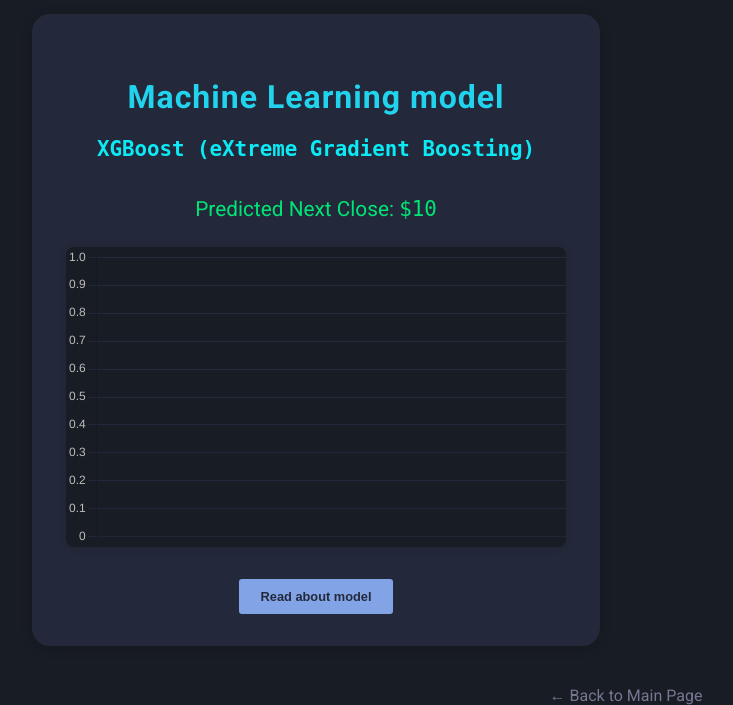
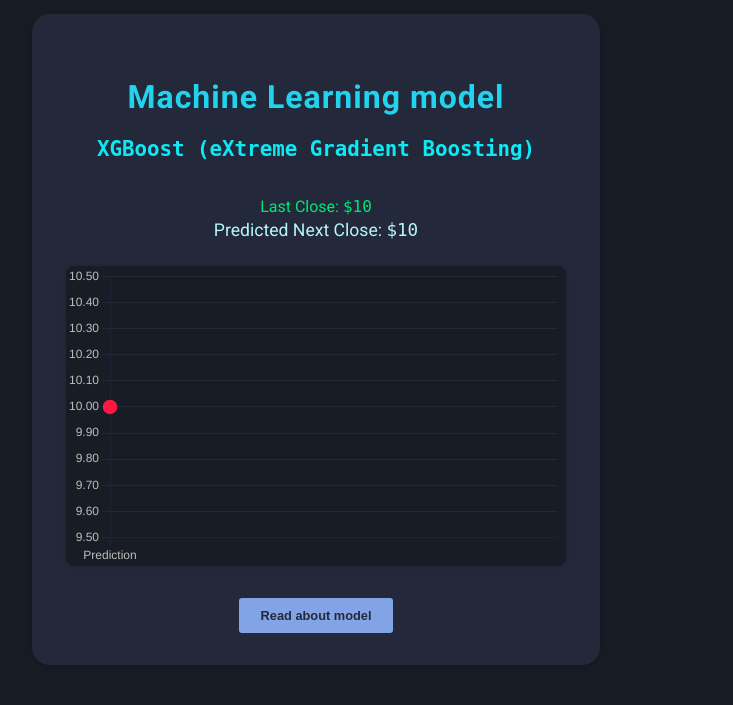
Before and after one commit to Armin-95/Projects, a Flask app: template templates/predict.html in a window 1280 px wide. Shown: the part 292-997 px from the top of the page, without its empty margins (14-747 px from the left). Run offline with Flask 3, Linux system fonts and the light colour scheme; the template is opened without the code that fills it: most values are stand-ins (such as "Sample title", 1, 10 or a date in 2020); parts of the project's set-up code (start-up, migrations or seed data) failed here and were passed over.

Commit message:
-changed how data (predicted values, prices and dates of prices) are feeded to predict.html respective changes in predict.html - in predict.html added graph new visuals for predicted price and added new line showing last price of stock

```diff
--- a/app.py
+++ b/app.py
@@ -11,14 +11,6 @@ from zoneinfo import ZoneInfo
 
 app = Flask(__name__, template_folder="templates", static_folder="static")
 
-# Enable fast dev feedback
-app.config["DEBUG"] = True
-app.config["TEMPLATES_AUTO_RELOAD"] = True
-
-# Load ML model once at startup
-BASE_DIR = os.path.dirname(os.path.abspath(__file__))
-MODELS_DIR = os.getenv("MODELS_DIR", os.path.join(BASE_DIR, "models"))
-
 COMPANY_NAMES = {
     'AAPL': 'Apple Inc.',
     'MSFT': 'Microsoft Corporation',
@@ -27,6 +19,10 @@ COMPANY_NAMES = {
     'TSLA': 'Tesla, Inc.',
     'META': 'Meta Platforms, Inc.'
 }
+
+# Load ML model once at startup
+BASE_DIR = os.path.dirname(os.path.abspath(__file__))
+MODELS_DIR = os.getenv("MODELS_DIR", os.path.join(BASE_DIR, "models"))
 
 # Load every .joblib in MODELS_DIR once at startup
 MODELS = {}
@@ -39,9 +35,9 @@ for fname in os.listdir(MODELS_DIR):
 if not MODELS:
     raise RuntimeError(f"No .joblib models found in {MODELS_DIR}")
 
-# analyse stored data for 6 tickers - fetch_data   s
+# analyse stored data for 10 tickers - fetch_data   s
 CACHE = OrderedDict()
-CACHE_MAXSIZE = 6
+CACHE_MAXSIZE = 10
 
 def fetch_data(symbol: str):
     """Return 1y of data with simple daily cache refresh (max size enforced)."""
@@ -194,16 +190,16 @@ def predict():
 
 
     # Append prediction
-    prices_with_pred = prices[-29:] + [predict_close]
-    times_with_pred = times[-29:]+ [pred_time]
+    prices_last_month = prices[-30:]
+    times_last_month = times[-30:]
 
     return render_template(
         'predict.html',
         company_name=company_name,
         symbol=symbol,
         prediction=predict_close,
-        times=times_with_pred,
-        prices=prices_with_pred,
+        times=times_last_month,
+        prices=prices_last_month,
         results=results,
 
     )
@@ -223,5 +219,6 @@ def stock_data():
     times = data.index.strftime('%Y-%m-%d %H:%M').tolist()
     return jsonify({'times': times, 'prices': prices})
 
+
 if __name__ == '__main__':
-    pass
+        pass
--- a/templates/predict.html
+++ b/templates/predict.html
@@ -25,8 +25,13 @@
     <div class="stock-card-predict" style="width: 520px; min-height: 420px; background: #23293a; border-radius: 18px; box-shadow: 0 2px 12px rgba(0,0,0,0.18); display: flex; flex-direction: column; align-items: center; padding: 32px 24px;">
       <h3 class="ml-model" style="font-size:2rem;">Machine Learning model</h3>
       <h4 style="font-size:1.3rem;">XGBoost (eXtreme Gradient Boosting)</h4>
-      <div style="font-size:1.3rem; color:#00e676; margin: 18px 0;">
-        Predicted Next Close: <span style="font-family: 'Roboto Mono', monospace;">${{ prediction|round(4) }}</span>
+      <div style="margin: 18px 0;">
+        <div style="font-size:1rem; color:#00e676; margin-bottom:4px;text-align:center;">
+          Last Close: <span style="font-family: 'Roboto Mono', monospace;">${{ prices[-1]|round(4) }}</span>
+        </div>
+        <div style="font-size:1.1rem; color:#b6f6fc;">
+          Predicted Next Close: <span style="font-family: 'Roboto Mono', monospace;">${{ results["xgboost"][1]|round(4)}}</span>
+        </div>
       </div>
       <canvas id="predict-chart" width="500" height="300"></canvas>
       <button id="read-model-btn" style="margin-top:32px; background:#82a4e7; color:#23293a; border:none; border-radius:3px; padding:10px 22px; font-size:0.8rem; font-weight:700; cursor:pointer;">Read about model</button>
@@ -49,22 +54,34 @@
   </div>
 
 <script>
-    // Chart.js code (unchanged)
+  // Data coming from app.py
   const chartTimes = {{ times|tojson }};
   const chartPrices = {{ prices|tojson }};
-    const lastIdx = chartPrices.length - 1;
+
+  // Read predicted close from Jinja (XGBoost)
+  const predictedClose = {{ results["xgboost"][1]|round(4) }};
+
+  // Append a label for the prediction and the predicted price
+  // (You can use 'Prediction' or pass a timestamp from Python if you prefer)
+  const timesWithPred = [...chartTimes, 'Prediction'];
+  const pricesWithPred = [...chartPrices, predictedClose];
+
+  // Recompute last index AFTER adding prediction
+  const lastIdx = pricesWithPred.length - 1;
   const symbol = '{{ symbol }}';
-    const dataColors = chartPrices.map((v, i) => i === lastIdx ? '#ff1744' : '#00e676');
-    const pointRadius = chartPrices.map((v, i) => i === lastIdx ? 6 : 2);
+
+  // Style last point differently
+  const dataColors = pricesWithPred.map((_, i) => i === lastIdx ? '#ff1744' : '#00e676');
+  const pointRadius = pricesWithPred.map((_, i) => i === lastIdx ? 6 : 2);
 
   const ctx = document.getElementById('predict-chart').getContext('2d');
-    new Chart(ctx,  {
+  new Chart(ctx, {
     type: 'line',
     data: {
-        labels: chartTimes,
+      labels: timesWithPred,
       datasets: [{
         label: symbol,
-          data: chartPrices,
+        data: pricesWithPred,
         borderColor: '#00e676',
         backgroundColor: 'rgba(0,230,118,0.08)',
         borderWidth: 2.5,
@@ -73,7 +90,16 @@
         pointBackgroundColor: dataColors,
         pointBorderColor: dataColors,
         pointRadius: pointRadius,
-          pointHoverRadius: pointRadius
+        pointHoverRadius: pointRadius,
+        segment: {
+          backgroundColor: ctx => {
+            // Only fill blue between last close and prediction
+            if (ctx.p0DataIndex === pricesWithPred.length - 2 && ctx.p1DataIndex === pricesWithPred.length - 1) {
+              return 'rgba(45, 231, 247,0.3)'; // blue area
+            }
+            return 'rgba(0,230,118,0.08)'; // default green area
+          }
+        }
       }]
     },
     options: {
```
Lines whose indentation alone changed are shown as unchanged.
